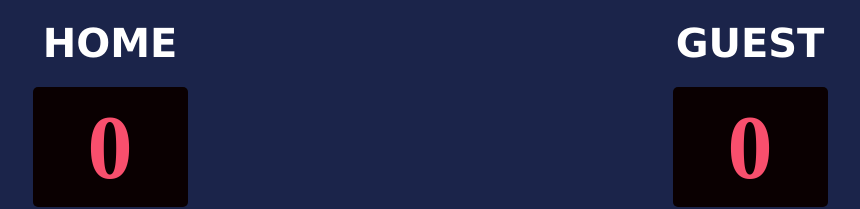
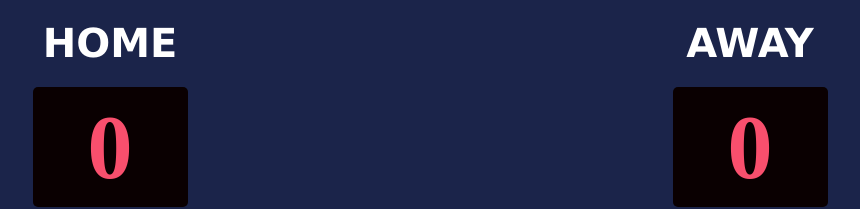
Before and after one commit to sibincsebastian/Basketball-court, a website built with Vite: page index.html in a window 1280 px wide. Shown: the top 209 px of the page, without its empty margins (210-1070 px from the left). Built offline with nearby package versions, Linux system fonts and the light colour scheme; a web font is replaced by a local one.

Commit message:
Update index.html

```diff
--- a/index.html
+++ b/index.html
@@ -16,7 +16,7 @@
                 </div>
             </div>
             <div class="team-column">
-                <h3 id="heading-guest">GUEST</h3>
+                <h3 id="heading-guest">AWAY</h3>
                 <h2 id="score-guest">0</h2>
                 <div class="buttons">
                     <button onclick="addOneaway()">+1</button>
```
